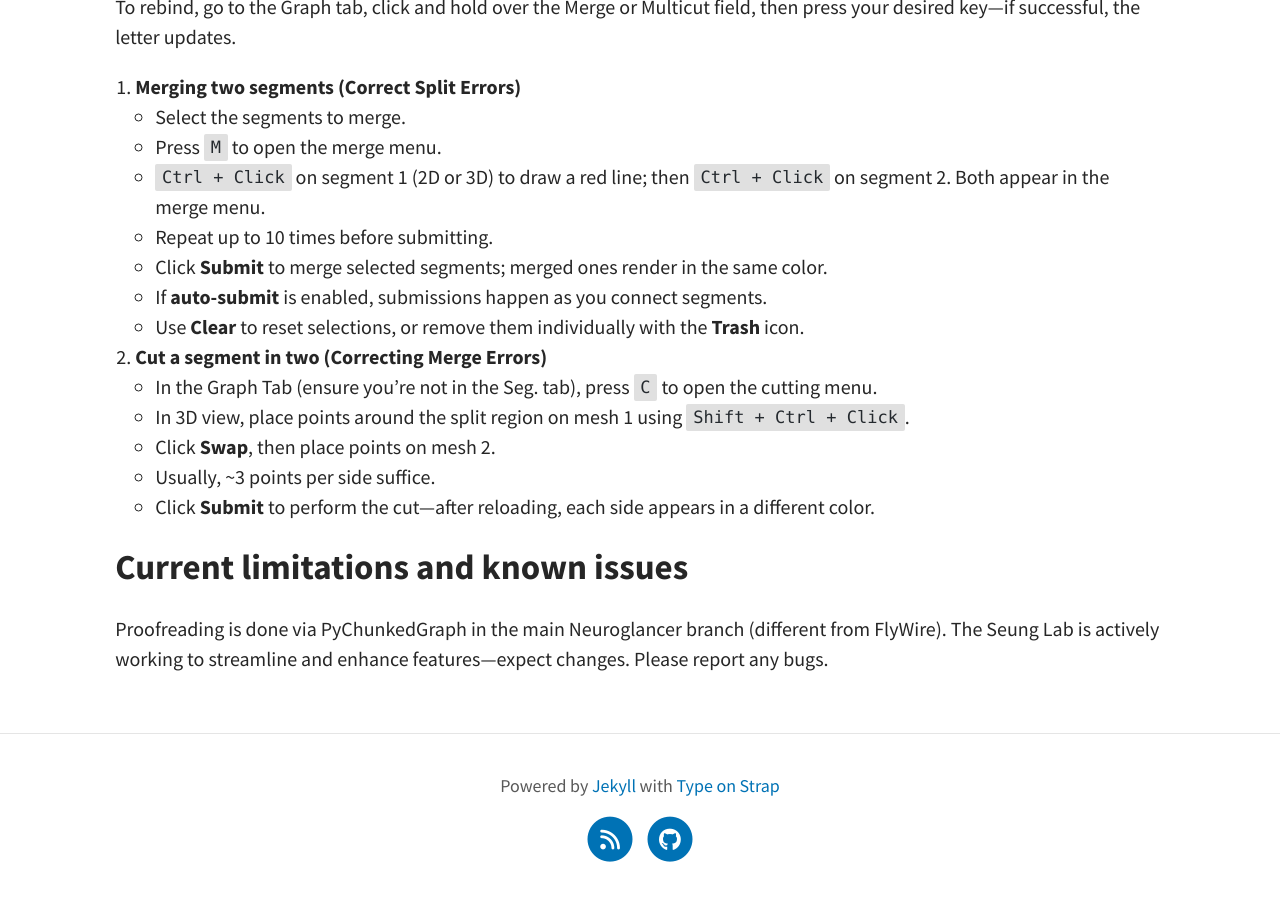
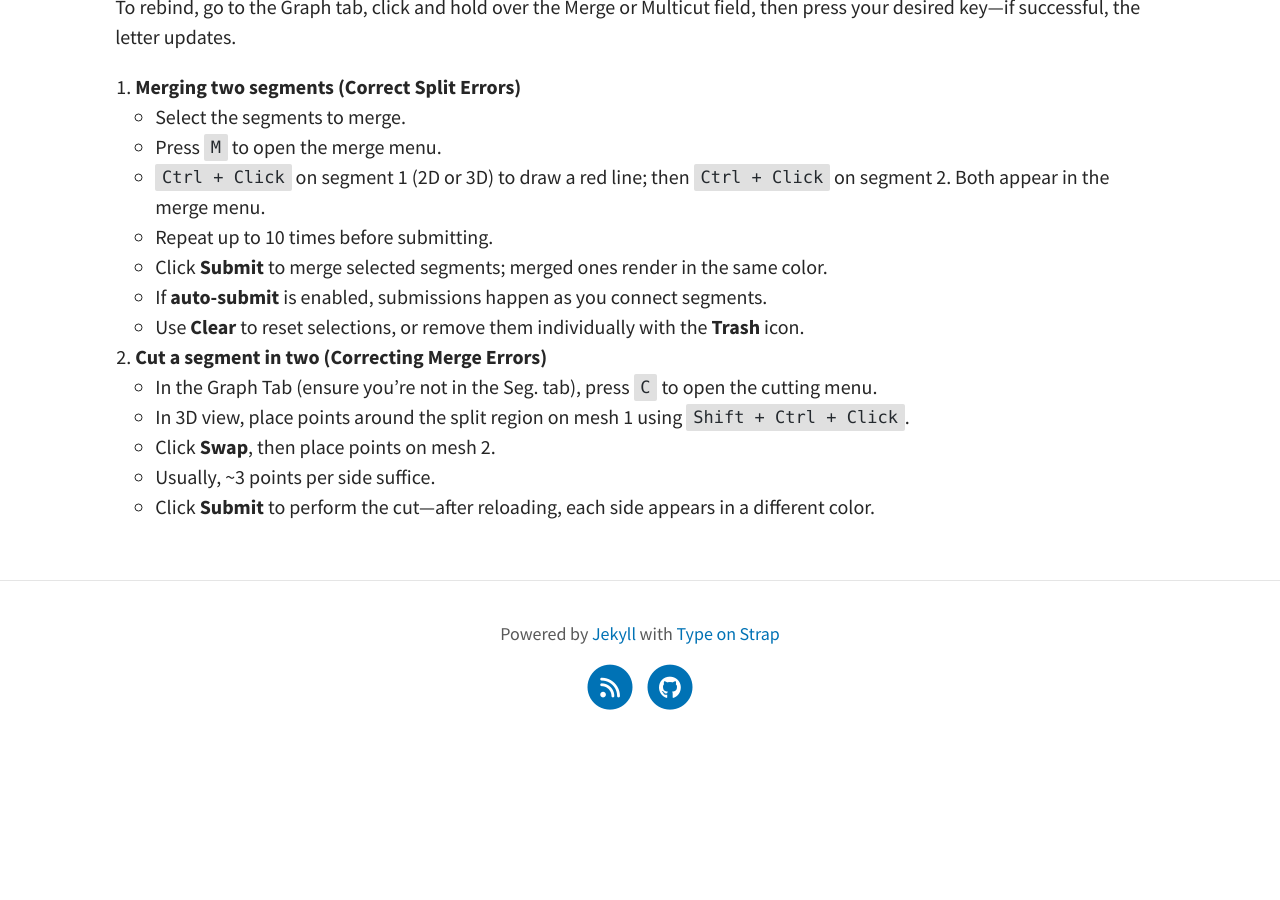
Before and after one commit to jboulanger91/fish1.5-release, a Jekyll site: the page built from pages/proofreading.md, in a window 1280 px wide and 900 px high, scrolled down 1174 px. Built offline with Jekyll 4.4.1, drawn with Linux system fonts in a browser that asks for light colours; a script that is not in the unit is left out; after the commit the page ends 1922 px from its top, so only the background shows below that.

Commit message:
mods proofreading

```diff
--- a/pages/proofreading.md
+++ b/pages/proofreading.md
@@ -52,7 +52,3 @@ To rebind, go to the Graph tab, click and hold over the Merge or Multicut field,
 - Click **Swap**, then place points on mesh 2.
 - Usually, ~3 points per side suffice.
 - Click **Submit** to perform the cut—after reloading, each side appears in a different color.
-
-## Current limitations and known issues
-
-Proofreading is done via PyChunkedGraph in the main Neuroglancer branch (different from FlyWire). The Seung Lab is actively working to streamline and enhance features—expect changes. Please report any bugs.
```
Also changed, not shown: pages/gallery.md (deleted, +0 -15 lines), pages/portfolio.md (+1 -1 lines), 3 other files.
